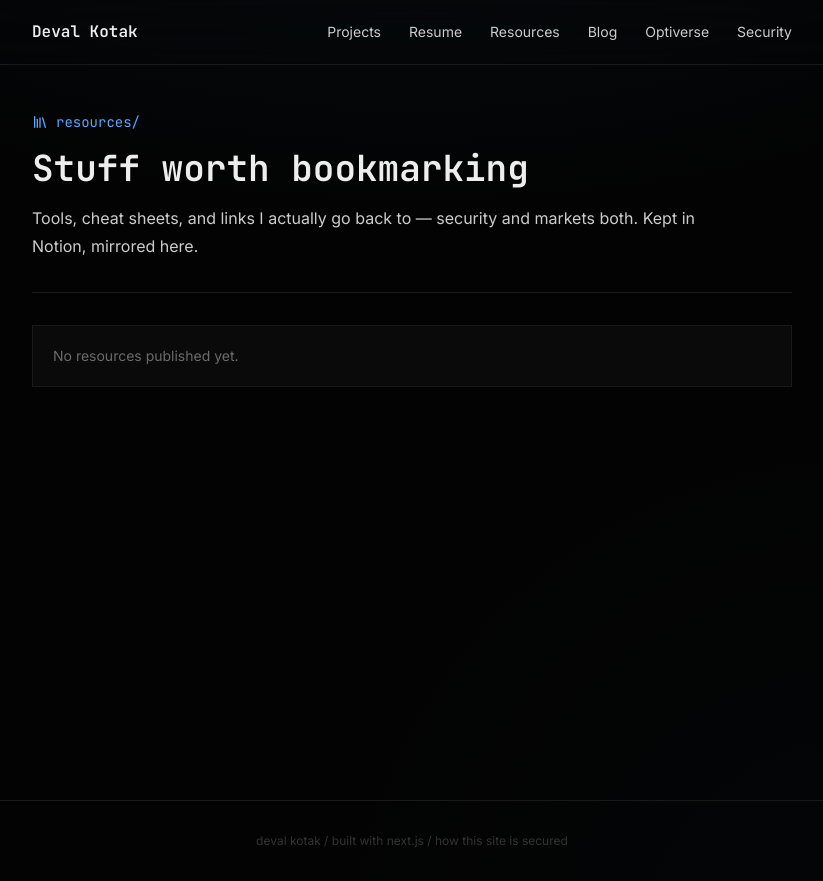
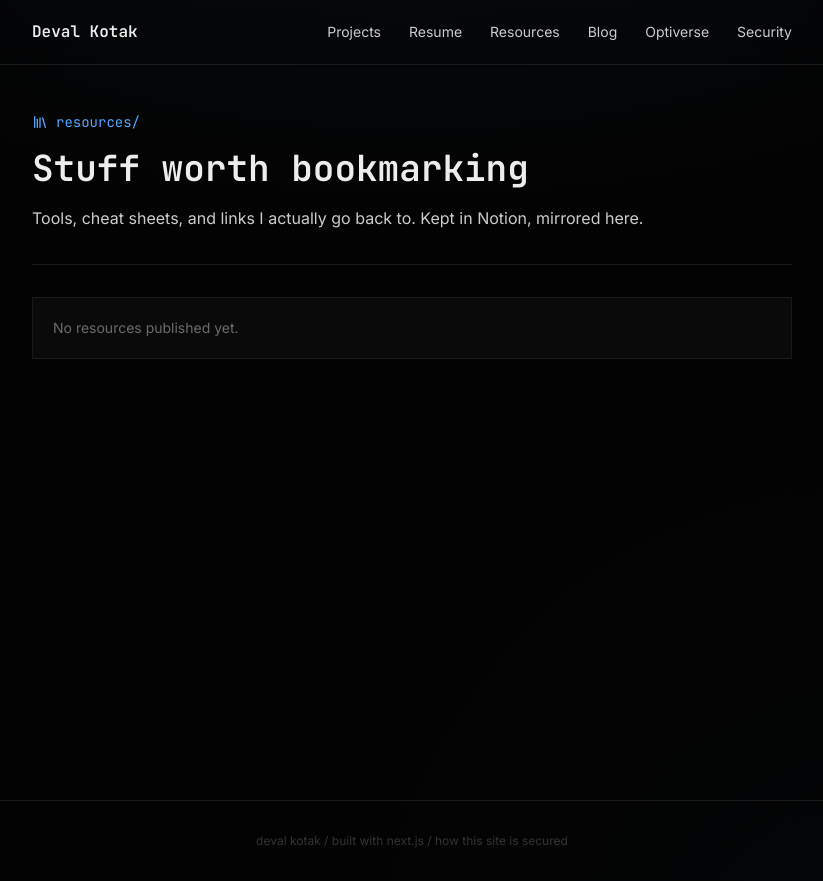
Before and after one commit to devalkotak/devalkotak.github.io, a Next.js app: page /resources in a window 1280 px wide. Shown: the whole page, without its empty margins (228-1051 px from the left). Built offline with nearby package versions, Linux system fonts and the light colour scheme.

Commit message:
content: drop em dashes from the remaining page copy
Brings blog, optiverse, resources and resume in line with the home page
voice. Also removes the markets mention from the blog and resources
descriptions.

```diff
--- a/app/blog/page.tsx
+++ b/app/blog/page.tsx
@@ -7,7 +7,7 @@ import { getPublishedWriteups } from "@/lib/notion";
 export const metadata: Metadata = {
   title: "Blog",
   description:
-    "Writeups on things I broke, fixed, or finally understood — security and markets both.",
+    "Writeups on things I broke, fixed, or finally understood.",
 };
 
 export default async function BlogPage() {
@@ -24,7 +24,7 @@ export default async function BlogPage() {
           Writeups
         </h1>
         <p className="mt-4 max-w-2xl text-base leading-7 text-body">
-          Things I broke, fixed, or finally understood — written up as I go.
+          Things I broke, fixed, or finally understood, written up as I go.
         </p>
       </header>
 
--- a/app/optiverse/page.tsx
+++ b/app/optiverse/page.tsx
@@ -7,7 +7,7 @@ import { getOptiverseContent } from "@/lib/optiverse";
 export const metadata: Metadata = {
   title: "Optiverse",
   description:
-    "Optiverse — a student-built mentorship project I co-founded. Paused, not forgotten.",
+    "A student-built mentorship project I co-founded, currently on pause.",
 };
 
 export default function OptiversePage() {
--- a/app/resources/page.tsx
+++ b/app/resources/page.tsx
@@ -6,7 +6,7 @@ import { getResourceState } from "@/lib/resources";
 export const metadata: Metadata = {
   title: "Resources",
   description:
-    "Tools, references, and reading worth keeping — synced from Notion.",
+    "Tools, references, and reading worth keeping. Synced from Notion.",
 };
 
 export default function ResourcesPage() {
@@ -23,8 +23,8 @@ export default function ResourcesPage() {
           Stuff worth bookmarking
         </h1>
         <p className="mt-4 max-w-2xl text-base leading-7 text-body">
-          Tools, cheat sheets, and links I actually go back to — security and
-          markets both. Kept in Notion, mirrored here.
+          Tools, cheat sheets, and links I actually go back to. Kept in Notion,
+          mirrored here.
         </p>
       </header>
 
--- a/app/resume/page.tsx
+++ b/app/resume/page.tsx
@@ -4,7 +4,7 @@ import AnimatedPage from "@/components/AnimatedPage";
 
 export const metadata: Metadata = {
   title: "Resume",
-  description: "Deval Kotak's resume — view inline or download the PDF.",
+  description: "Deval Kotak's resume. View it inline or download the PDF.",
 };
 
 export default function ResumePage() {
--- a/components/NoCookieBanner.tsx
+++ b/components/NoCookieBanner.tsx
@@ -6,7 +6,7 @@ import { Cookie } from "lucide-react";
 /**
  * Parody of a consent banner. Both buttons do the same thing: nothing,
  * then dismiss. There is no storage, so the dismissal genuinely cannot
- * be remembered — which is the joke, and also true.
+ * be remembered, which is the joke, and also true.
  */
 export default function NoCookieBanner() {
   const [dismissed, setDismissed] = useState(false);
```
